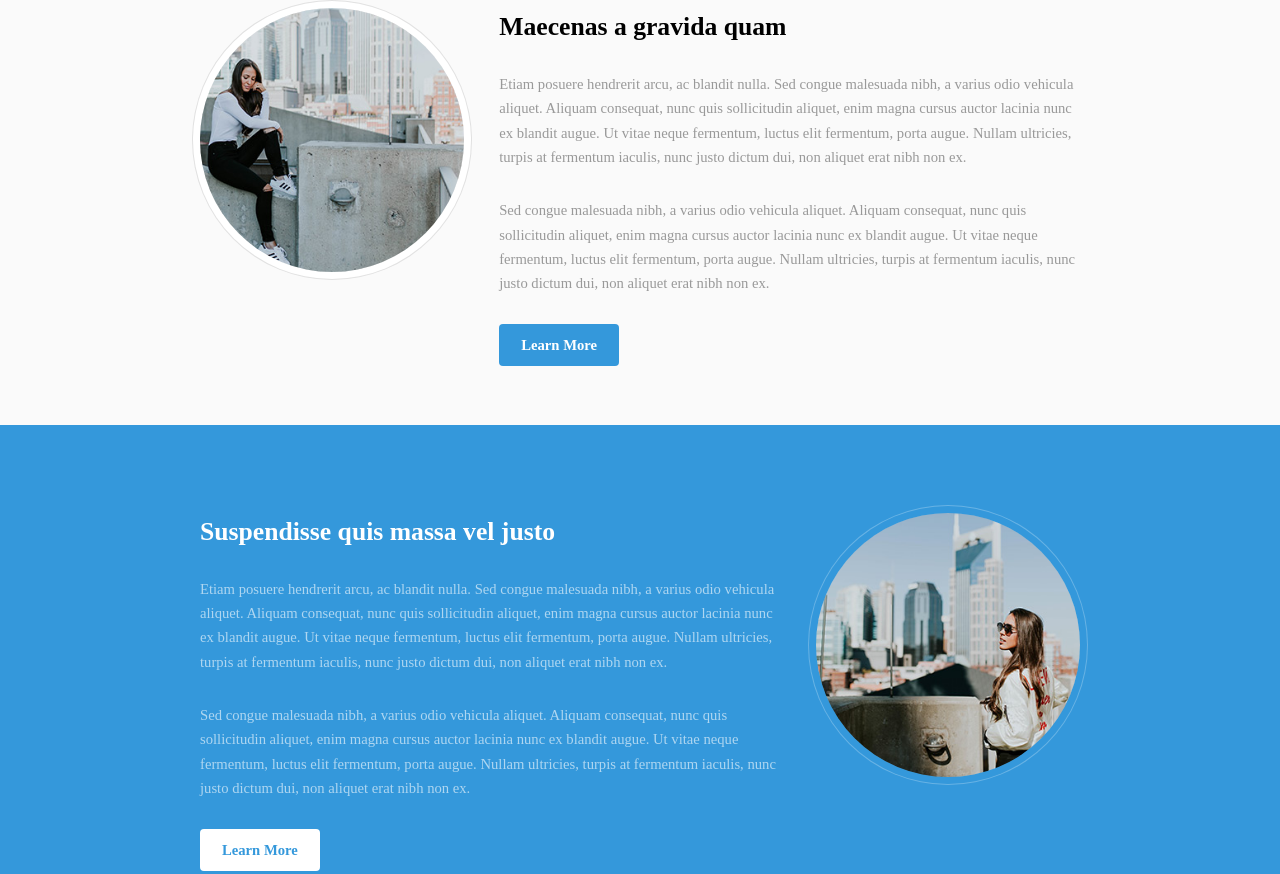
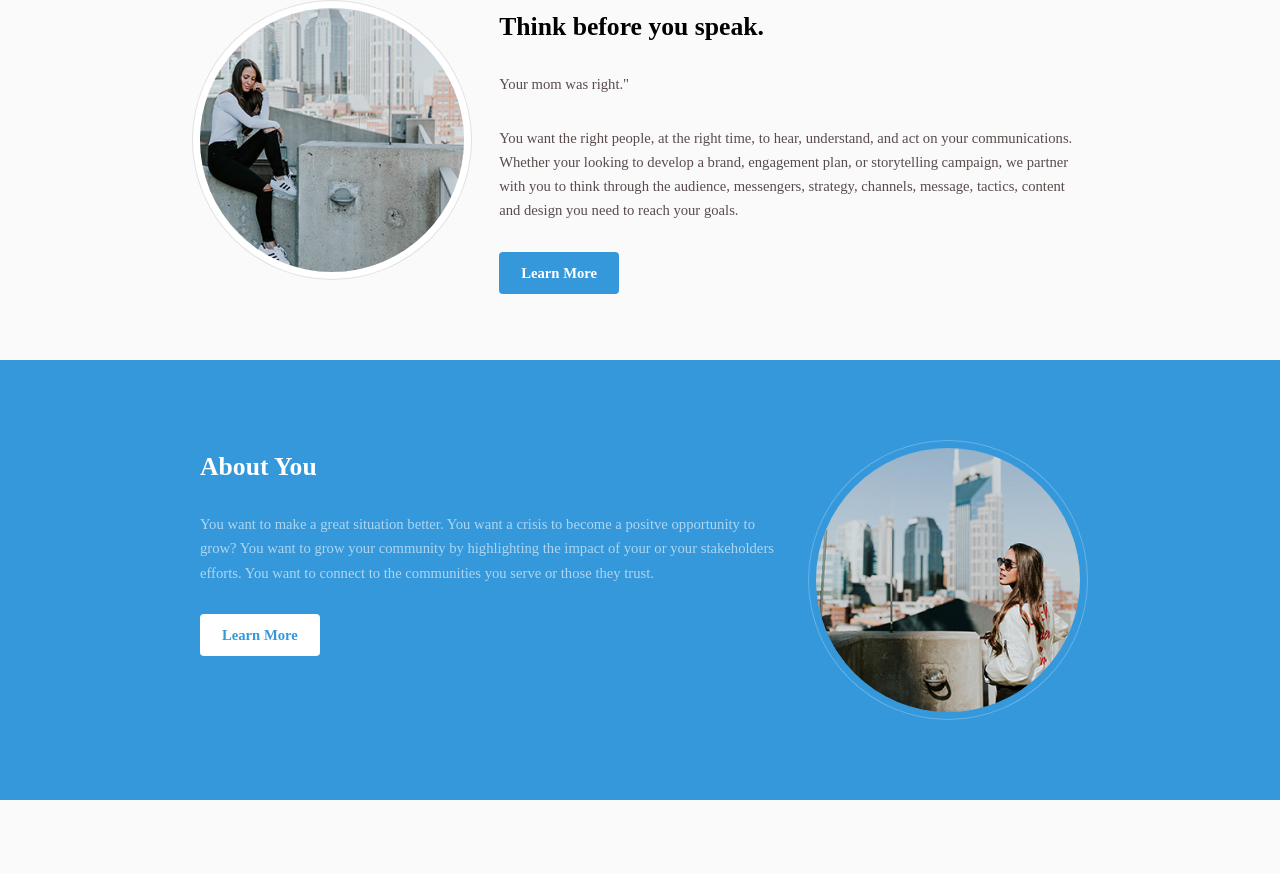
Before and after one commit to Bovencommuications/BovenCommunications.github.io, a plain HTML site: page index.html in a window 1280 px wide. Shown: the part 880-1754 px from the top of the page. Drawn offline with Linux system fonts and the light colour scheme; files whose address does not match are found by name; a web font is replaced by a local one.

Commit message:
Updates to language

```diff
--- a/assets/css/main.css
+++ b/assets/css/main.css
@@ -2896,7 +2896,7 @@
 
 		.wrapper.style1 {
 			background-color: #fafafa;
-			color: #999999;
+			color: #594b4b;
 		}
 
 			.wrapper.style1 input, .wrapper.style1 select, .wrapper.style1 textarea {
--- a/index.html
+++ b/index.html
@@ -27,7 +27,7 @@
 				<div class="inner">
 					<header>
 						<h1>Thinking Communications</h1>
-						<p>Think<br />Engage<br />Grow</p>
+						<p>Think...Engage...Grow</p>
 					</header>
 					<a href="#main" class="button big scrolly">Learn More</a>
 				</div>
@@ -47,9 +47,12 @@
 										</div>
 									</div>
 									<div class="col col2">
-										<h3>Maecenas a gravida quam</h3>
-										<p>Etiam posuere hendrerit arcu, ac blandit nulla. Sed congue malesuada nibh, a varius odio vehicula aliquet. Aliquam consequat, nunc quis sollicitudin aliquet, enim magna cursus auctor lacinia nunc ex blandit augue. Ut vitae neque fermentum, luctus elit fermentum, porta augue. Nullam ultricies, turpis at fermentum iaculis, nunc justo dictum dui, non aliquet erat nibh non ex.</p>
-										<p>Sed congue malesuada nibh, a varius odio vehicula aliquet. Aliquam consequat, nunc quis sollicitudin aliquet, enim magna cursus auctor lacinia nunc ex blandit augue. Ut vitae neque fermentum, luctus elit fermentum, porta augue. Nullam ultricies, turpis at fermentum iaculis, nunc justo dictum dui, non aliquet erat nibh non ex. </p>
+										<h3>Think before you speak.</h3>
+
+										<p>Your mom was right."</p>
+
+										<p>You want the right people, at the right time, to hear, understand, and act on your communications. Whether your looking to develop a brand, engagement plan, or storytelling campaign, we partner with you to think through the audience, messengers, strategy, channels, message, tactics, content and design you need to reach your goals.</p>
+
 										<a href="#" class="button">Learn More</a>
 									</div>
 								</div>
@@ -61,9 +64,8 @@
 						<div class="inner">
 							<div class="flex flex-2">
 								<div class="col col2">
-									<h3>Suspendisse quis massa vel justo</h3>
-									<p>Etiam posuere hendrerit arcu, ac blandit nulla. Sed congue malesuada nibh, a varius odio vehicula aliquet. Aliquam consequat, nunc quis sollicitudin aliquet, enim magna cursus auctor lacinia nunc ex blandit augue. Ut vitae neque fermentum, luctus elit fermentum, porta augue. Nullam ultricies, turpis at fermentum iaculis, nunc justo dictum dui, non aliquet erat nibh non ex.</p>
-									<p>Sed congue malesuada nibh, a varius odio vehicula aliquet. Aliquam consequat, nunc quis sollicitudin aliquet, enim magna cursus auctor lacinia nunc ex blandit augue. Ut vitae neque fermentum, luctus elit fermentum, porta augue. Nullam ultricies, turpis at fermentum iaculis, nunc justo dictum dui, non aliquet erat nibh non ex. </p>
+									<h3>About You</h3>
+									<p>You want to make a great situation better. You want a crisis to become a positve opportunity to grow? You want to grow your community by highlighting the impact of your or your stakeholders efforts. You want to connect to the communities you serve or those they trust.      </p>
 									<a href="#" class="button">Learn More</a>
 								</div>
 								<div class="col col1 first">
```
Also changed, not shown: CREDITS.txt (added), images/banner.jpg (added), images/pic01.jpg (added), images/pic02.jpg (added), images/pic03.jpg (added), images/pic04.jpg (added), images/pic05.jpg (added).
